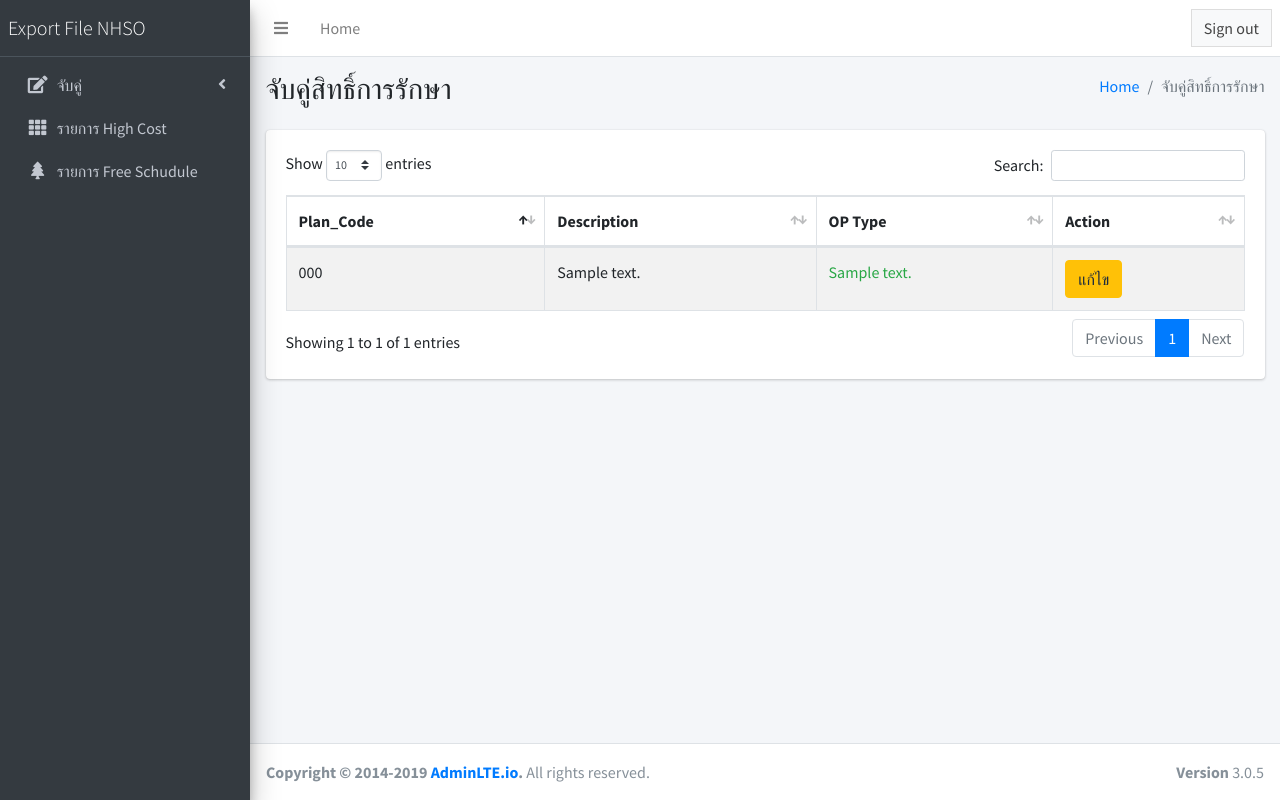
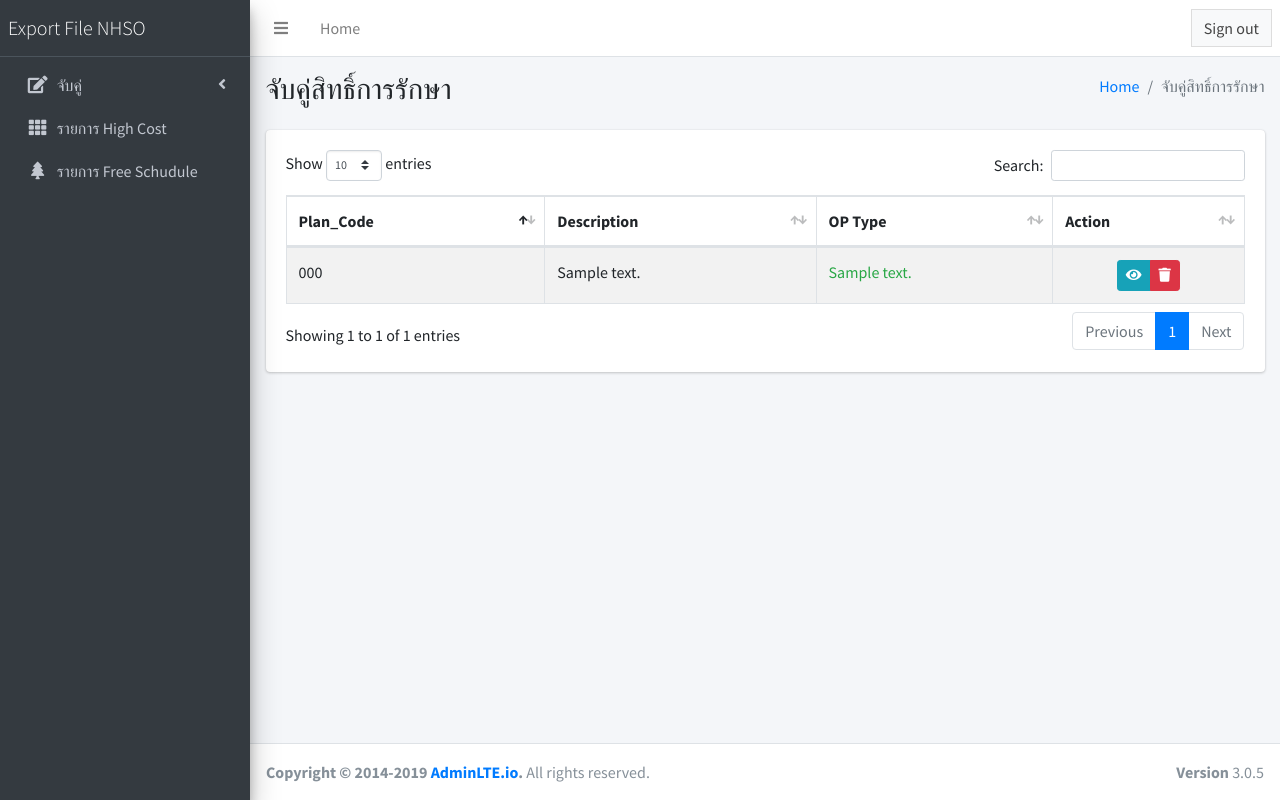
Before and after one commit to funanzaa/ProjectWebExport11667, a Flask app: page /contactPlan in a window 1280 px wide. Run offline with Flask 2, Linux system fonts and the light colour scheme; tables that the repository leaves empty hold one stand-in row (values such as "Sample post"); a database or web service that is not in the repository returns one stand-in record (values such as "Sample title"); some libraries are stand-ins or nearby versions.

Commit message:
add delete contact plan

```diff
--- a/flaskApp/database.py
+++ b/flaskApp/database.py
@@ -61,6 +61,19 @@ class Database:
         print("update Plan OK")
         cur.close()
         conn.close()
+
+    def deleteMapPlan(self,id_plan):
+        conn = self.get_db_connection()
+        cur = conn.cursor(cursor_factory=psycopg2.extras.DictCursor)
+        sql = """
+        update plan set map_optype = null where plan_id = '{}'
+        """.format(id_plan)
+        cur.execute(sql) # Execute the SQL
+        conn.commit()
+        print("update Plan OK")
+        cur.close()
+        conn.close()
+
 
     def selectItem(self):
         conn = self.get_db_connection()
--- a/flaskApp/routes.py
+++ b/flaskApp/routes.py
@@ -84,6 +84,12 @@ def edit_contactPlan(id):
         return redirect(url_for('contactPlan'))
     return render_template('edit_contactPlan.html',title = 'จับคู่สิทธิ์การรักษา', list_optypes = list_optype, descplans = descPlan[0][0], id_plan = descPlan[0][1])
 
+@app.route("/delete_contactPlan/<id>", methods=['GET', 'POST'])
+def delete_contactPlan(id):
+    db = Database()
+    db.deleteMapPlan(id)
+    return redirect(url_for('contactPlan'))
+
 # map base_billing_group
 @app.route("/billing_group/", methods=['GET', 'POST'])
 def billing_group():
--- a/flaskApp/templates/contact_plan.html
+++ b/flaskApp/templates/contact_plan.html
@@ -44,15 +44,12 @@
                         {% else %}
                         <td class="text-success"> {{ row[3] }}</td>
                       {% endif %}
-                      {% if row[3] == 'ไม่ได้จับคู่' %}
-                      <td>
-                        <a href="/edit_contactPlan/{{ row[0] }}" class="btn btn-success">จับคู่</a>
+                      <td class="text-center">
+                        <div class="btn-group btn-group-sm">
+                          <a href="/edit_contactPlan/{{ row[0] }}" class="btn btn-info"><i class="fas fa-eye"></i></a>
+                          <a href="/delete_contactPlan/{{ row[0] }}" class="btn btn-danger"><i class="fas fa-trash"></i></a>
+                        </div>
                       </td>
-                      {% else %}
-                        <td>
-                          <a href="/edit_contactPlan/{{ row[0] }}" class="btn btn-warning">แก้ไข</a>
-                        </td>
-                      {% endif %}
                     </tr>
                       {% endfor %}
                     </tbody>
```
